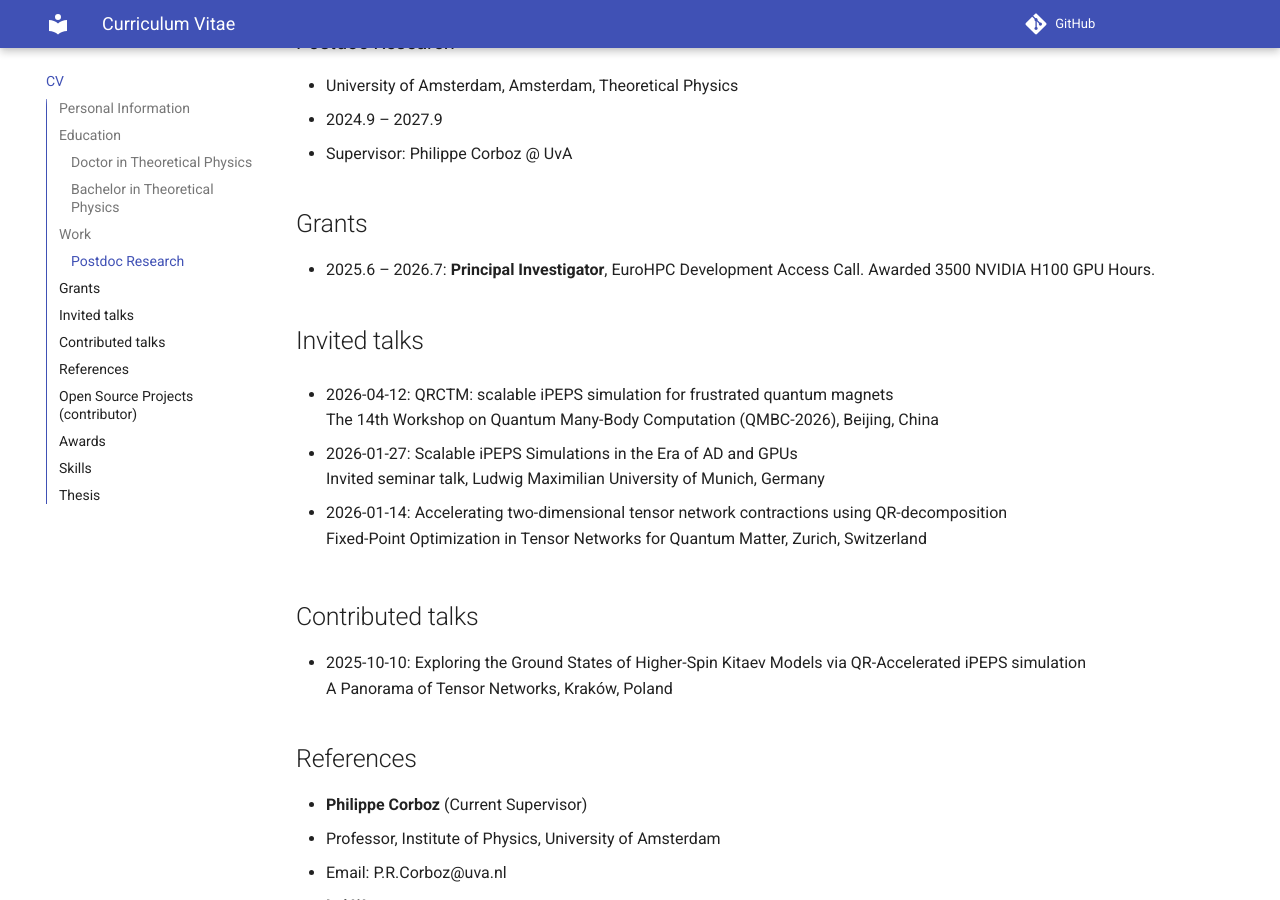
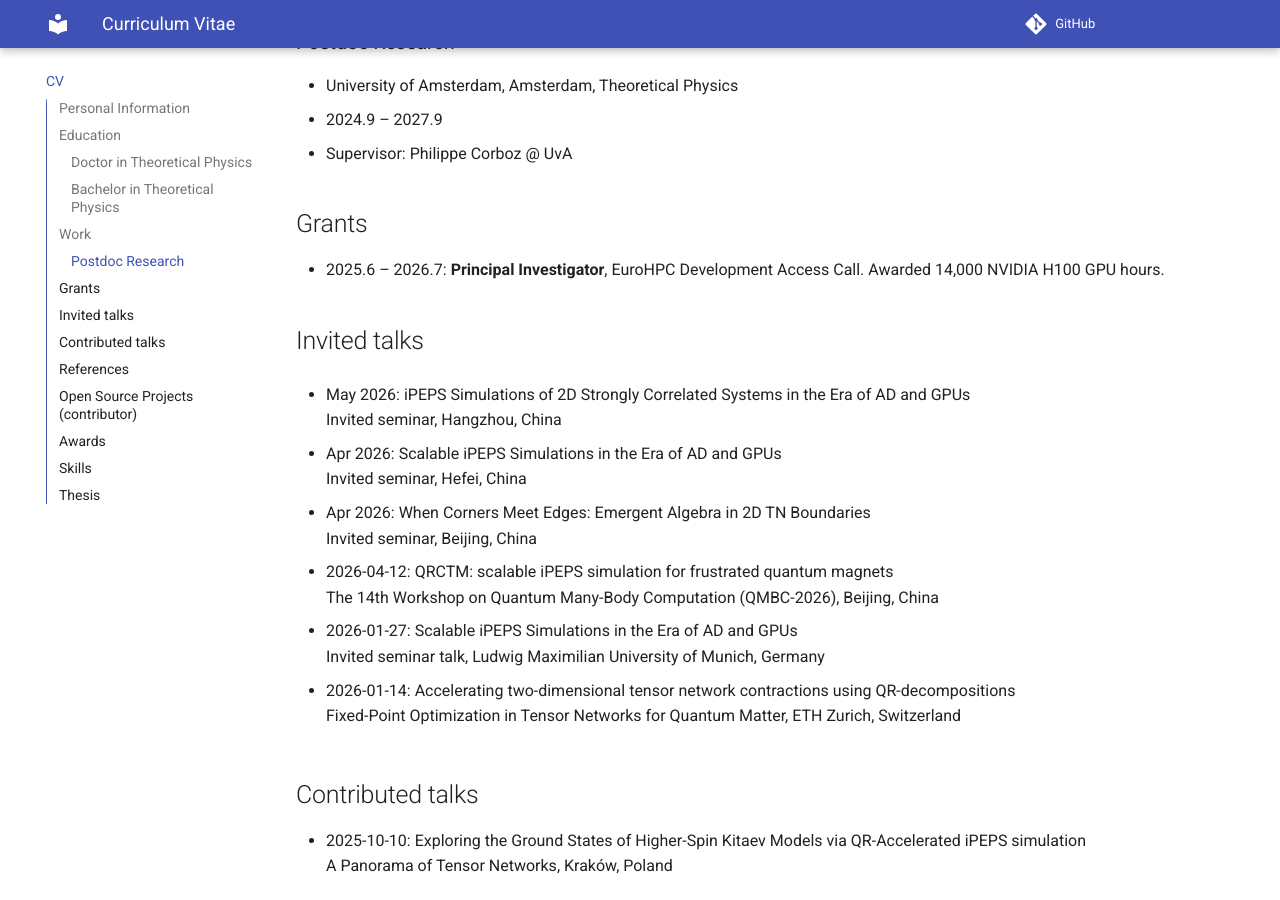
Before and after one commit to qiyang-ustc/qiyang-ustc.github.io, an MkDocs documentation site: the page built from docs/cv.md, in a window 1280 px wide and 900 px high, scrolled down 970 px. Built offline with MkDocs 1.6.1 and Material for MkDocs 9.7.7, drawn with Linux system fonts in a browser that asks for light colours; comment, search, counter and statistics services are not loaded.

```diff
--- a/docs/cv.md
+++ b/docs/cv.md
@@ -34,9 +34,18 @@ title: Curriculum Vitae
 
 ## Grants
 
-- 2025.6 – 2026.7: **Principal Investigator**, EuroHPC Development Access Call. Awarded 3500 NVIDIA H100 GPU Hours.
+- 2025.6 – 2026.7: **Principal Investigator**, EuroHPC Development Access Call. Awarded 14,000 NVIDIA H100 GPU hours.
 
 ## Invited talks
+
+- May 2026: iPEPS Simulations of 2D Strongly Correlated Systems in the Era of AD and GPUs<br>
+  Invited seminar, Hangzhou, China
+
+- Apr 2026: Scalable iPEPS Simulations in the Era of AD and GPUs<br>
+  Invited seminar, Hefei, China
+
+- Apr 2026: When Corners Meet Edges: Emergent Algebra in 2D TN Boundaries<br>
+  Invited seminar, Beijing, China
 
 - 2026-04-12: QRCTM: scalable iPEPS simulation for frustrated quantum magnets
   The 14th Workshop on Quantum Many-Body Computation (QMBC-2026), Beijing, China
@@ -44,8 +53,8 @@ title: Curriculum Vitae
 - 2026-01-27: Scalable iPEPS Simulations in the Era of AD and GPUs
   Invited seminar talk, Ludwig Maximilian University of Munich, Germany
 
-- 2026-01-14: Accelerating two-dimensional tensor network contractions using QR-decomposition
-  Fixed-Point Optimization in Tensor Networks for Quantum Matter, Zurich, Switzerland
+- 2026-01-14: Accelerating two-dimensional tensor network contractions using QR-decompositions<br>
+  Fixed-Point Optimization in Tensor Networks for Quantum Matter, ETH Zurich, Switzerland
 
 ## Contributed talks
 
--- a/mkdocs.yml
+++ b/mkdocs.yml
@@ -1,4 +1,6 @@
 site_name: Qi Yang - Tensor Network Methods & Quantum Many-Body Physics
+dev_addr: 0.0.0.0:8000
+
 theme:
   name: material
   features:
```
Also changed, not shown: docs/research/publications.md (+4 -4 lines), docs/talks.md (+11 -2 lines), 1 other file.
